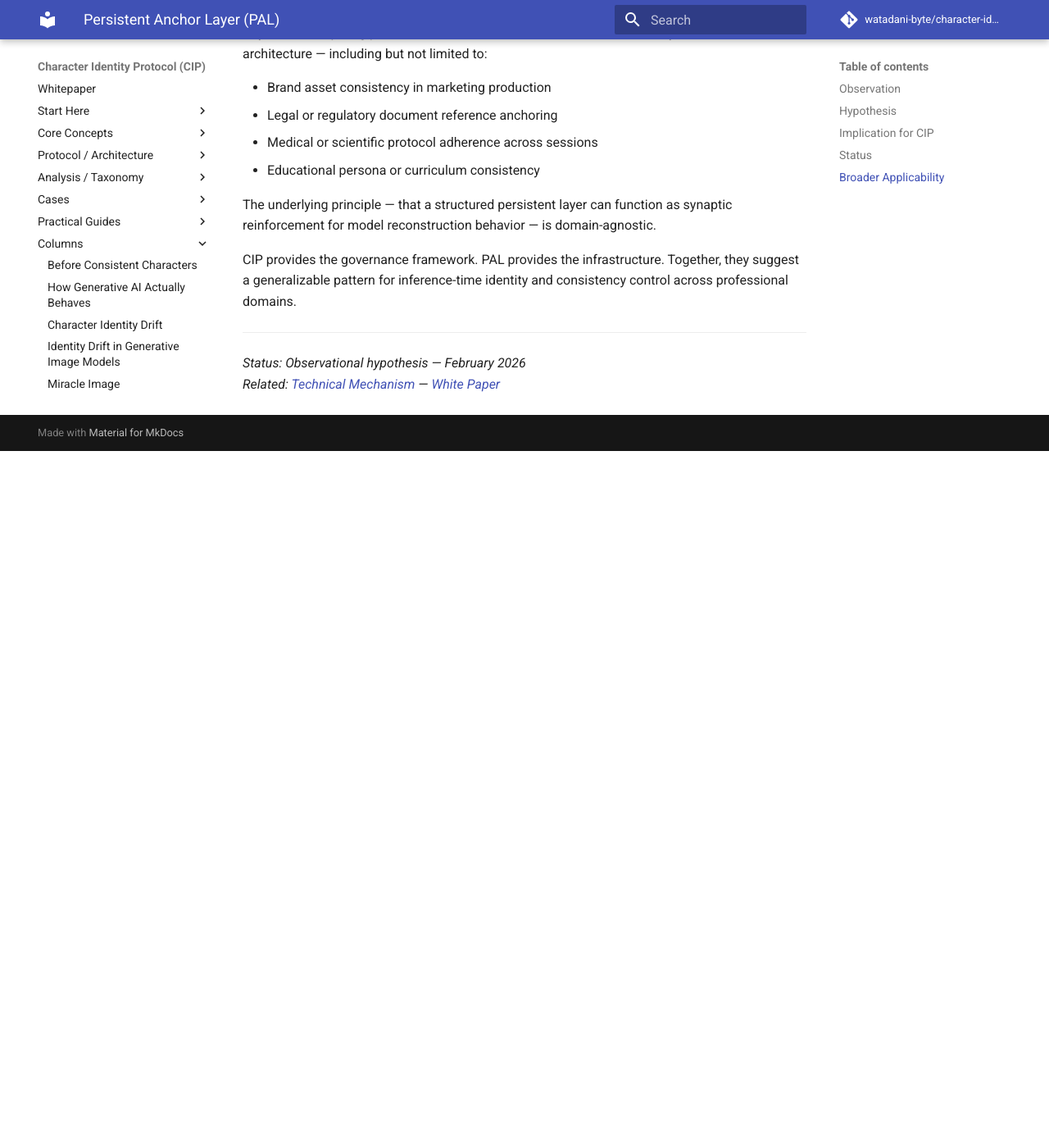
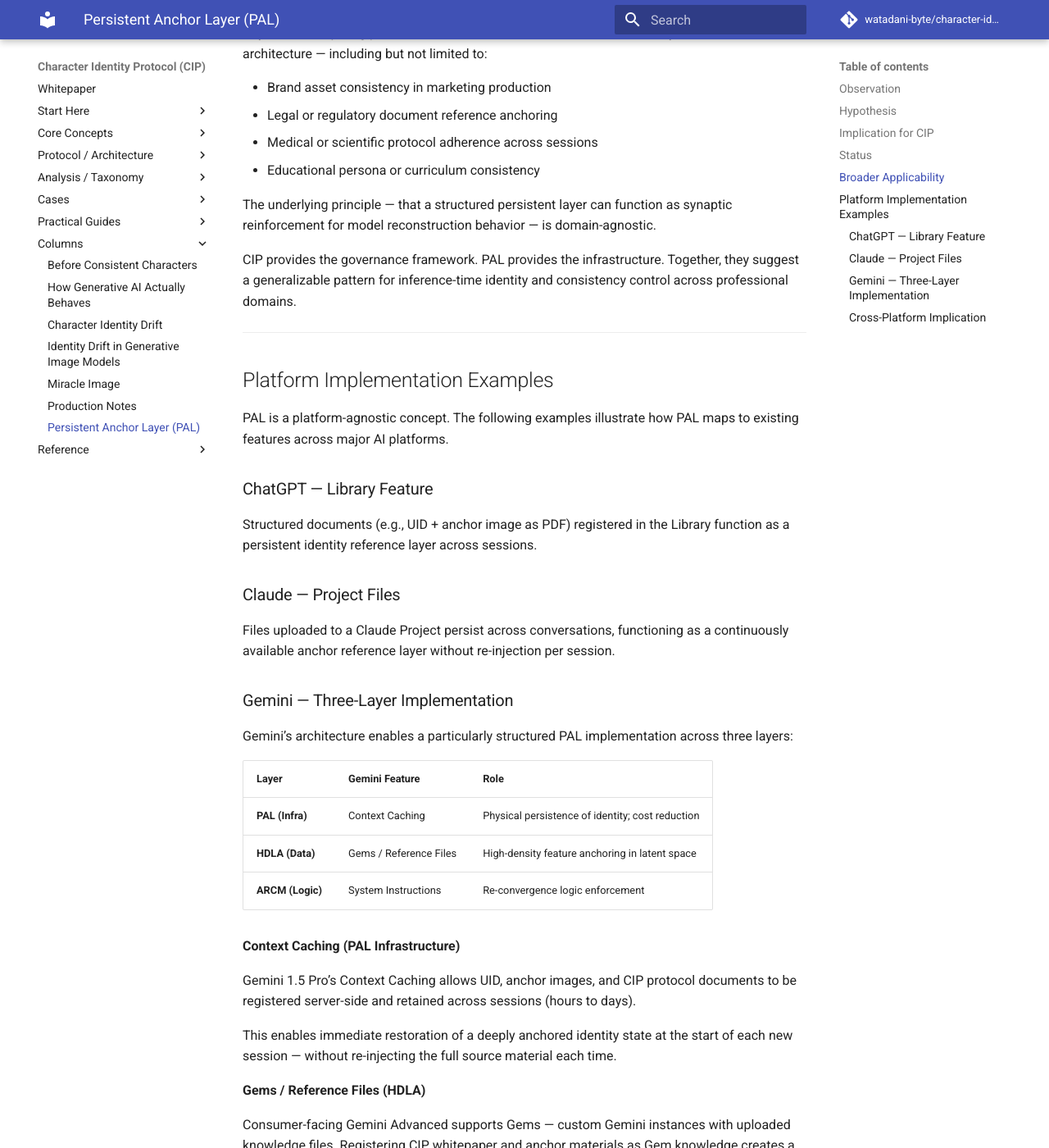
Before and after one commit to watadani-byte/character-identity-protocol, an MkDocs documentation site: the page built from docs/column_pal.md, in a window 1280 px wide and 1400 px high, scrolled down 1590 px. Shown: the whole window at 82% size. Built offline with MkDocs 1.6.1 and Material for MkDocs 9.7.7, drawn with Linux system fonts in a browser that asks for light colours; comment, search, counter and statistics services are not loaded; before the commit the page ends 2140 px from its top, so only the background shows below that; some of the changed text lies outside the part shown.

Commit message:
column_pal.md を更新

```diff
--- a/docs/column_pal.md
+++ b/docs/column_pal.md
@@ -89,5 +89,71 @@ professional domains.
 
 -----
 
+## Platform Implementation Examples
+
+PAL is a platform-agnostic concept.
+The following examples illustrate how PAL maps to
+existing features across major AI platforms.
+
+### ChatGPT — Library Feature
+
+Structured documents (e.g., UID + anchor image as PDF)
+registered in the Library function as a persistent
+identity reference layer across sessions.
+
+### Claude — Project Files
+
+Files uploaded to a Claude Project persist across
+conversations, functioning as a continuously available
+anchor reference layer without re-injection per session.
+
+### Gemini — Three-Layer Implementation
+
+Gemini’s architecture enables a particularly structured
+PAL implementation across three layers:
+
+|Layer           |Gemini Feature        |Role                                            |
+|----------------|----------------------|------------------------------------------------|
+|**PAL (Infra)** |Context Caching       |Physical persistence of identity; cost reduction|
+|**HDLA (Data)** |Gems / Reference Files|High-density feature anchoring in latent space  |
+|**ARCM (Logic)**|System Instructions   |Re-convergence logic enforcement                |
+
+**Context Caching (PAL Infrastructure)**
+
+Gemini 1.5 Pro’s Context Caching allows UID, anchor images,
+and CIP protocol documents to be registered server-side
+and retained across sessions (hours to days).
+
+This enables immediate restoration of a deeply anchored
+identity state at the start of each new session —
+without re-injecting the full source material each time.
+
+**Gems / Reference Files (HDLA)**
+
+Consumer-facing Gemini Advanced supports Gems —
+custom Gemini instances with uploaded knowledge files.
+Registering CIP whitepaper and anchor materials as
+Gem knowledge creates a persistent HDLA layer that
+loads automatically at conversation start.
+
+**System Instructions (ARCM)**
+
+Re-convergence logic can be enforced through
+Gemini’s System Instructions, directing the model
+to treat the cached anchor as the primary identity
+reference at all times.
+
+### Cross-Platform Implication
+
+The consistent mapping of PAL across ChatGPT, Claude,
+and Gemini suggests that persistent anchor layering
+is an emergent capability of modern AI platform
+architecture — not a platform-specific feature.
+
+CIP provides the governance framework.
+PAL operationalizes it across platforms.
+
+-----
+
 *Status: Observational hypothesis — February 2026*
 *Related: [Technical Mechanism](technical_mechanism.md) — [White Paper](whitepaper_v1.md)*
```
